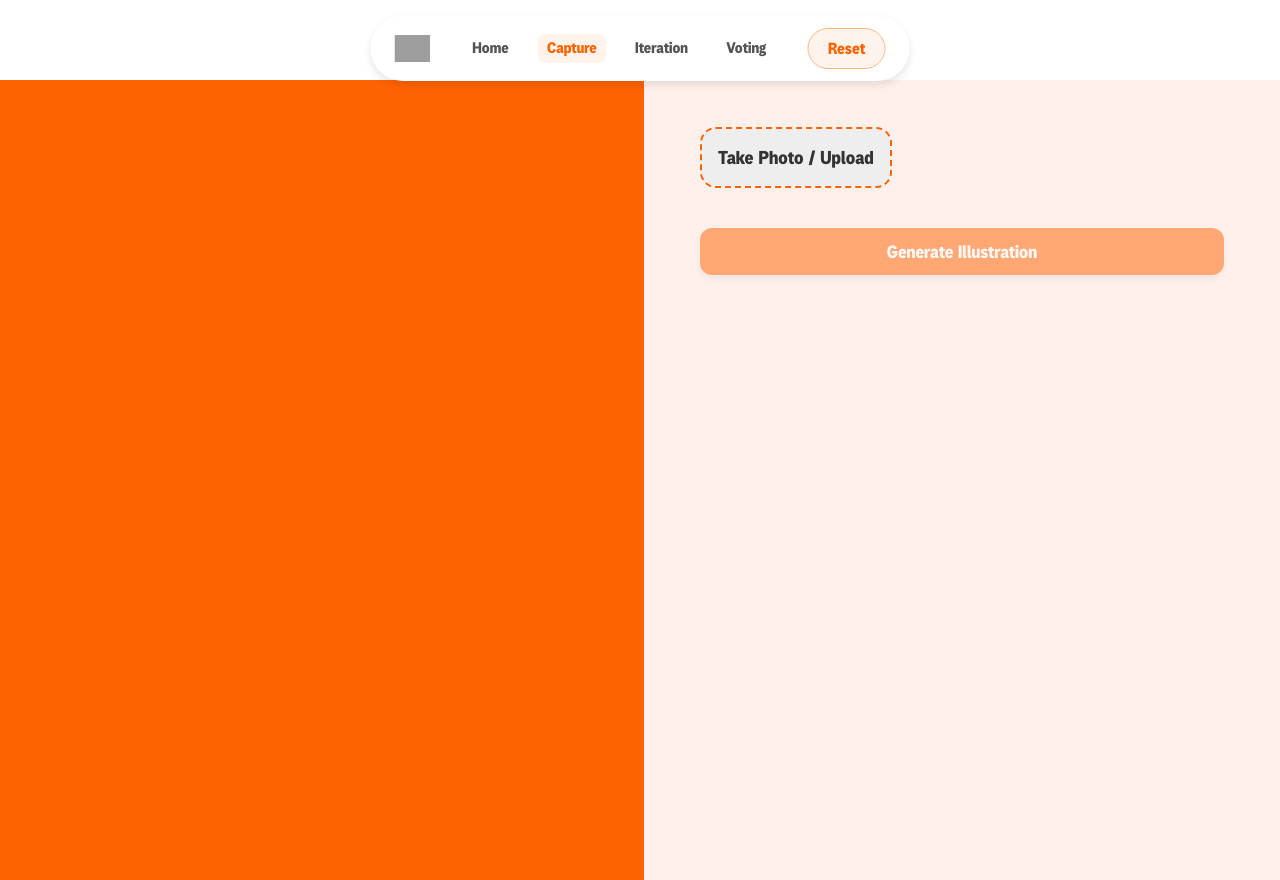
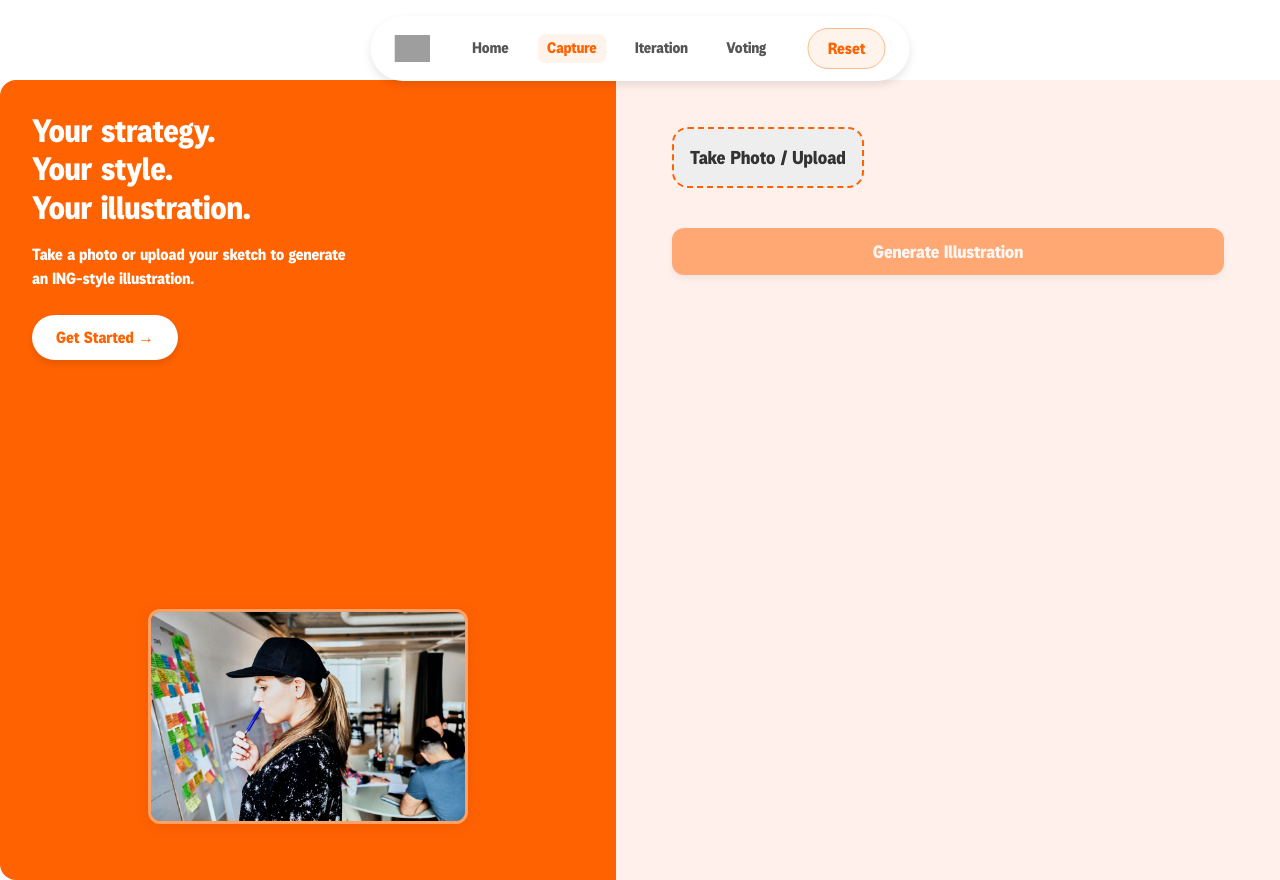
Before and after one commit to Gexternia/taller-ia-ing, a React (Vite) app in the folder client/: page / in a window 1280 px wide. Both pictures are taken after a click on the button "Capture". Built offline with nearby package versions, Linux system fonts and the light colour scheme; grey boxes are pictures that could not be loaded.

Commit message:
capture good

```diff
--- a/client/src/App.jsx
+++ b/client/src/App.jsx
@@ -198,16 +198,62 @@ export default function App() {
 );
 /// --- CaptureScreen ---
 const CaptureScreen = () => (
-  <div className="capture-container">
+  <div
+    className="capture-container"
+    style={{ display: "flex", minHeight: "100vh" }}
+  >
     <Header />
-
-    {/* IZQUIERDA (tu contenido fijo) */}
-    <div
-      className="capture-left"
-      style={{ display: "flex", flexDirection: "column", justifyContent: "space-between" }}
+    {/* IZQUIERDA: info + foto */}
+<div
+  className="capture-left"
+  style={{
+    flex: 1,
+    backgroundColor: "#FF6200",
+    color: "#FFFFFF",
+    padding: "2rem",
+    display: "flex",
+    flexDirection: "column",
+    justifyContent: "space-between",
+    borderTopLeftRadius: "1rem",
+    borderBottomLeftRadius: "1rem"
+  }}
+>
+  <div>
+    <h2 style={{ fontSize: "2rem", fontWeight: 700, lineHeight: 1.2, marginBottom: "1rem" }}>
+      Your strategy.<br/>
+      Your style.<br/>
+      Your illustration.
+    </h2>
+    <p style={{ fontSize: "1rem", marginBottom: "1.5rem", maxWidth: "20rem" }}>
+      Take a photo or upload your sketch to generate an ING-style illustration.
+    </p>
+    <button
+      className="btn-primary"
+      style={{
+        backgroundColor: "#FFFFFF",
+        color: "#FF6200",
+        padding: "0.75rem 1.5rem",
+        borderRadius: "9999px",
+        fontWeight: 600,
+        fontSize: "1rem",
+        cursor: "pointer"
+      }}
+      onClick={() => setCurrentScreen("capture")}
     >
-      {/* … tu contenido de la izquierda … */}
-    </div>
+      Get Started →
+    </button>
+  </div>
+  <img
+    src="/images/foto2.jpg"
+    alt="Inspire"
+    style={{
+      width: "100%",
+      borderRadius: "0.75rem",
+      marginTop: "2rem",
+      objectFit: "cover"
+    }}
+  />
+</div>
 
     {/* DERECHA: un único input que abre cámara o selector */}
     <div className="capture-right">
```
